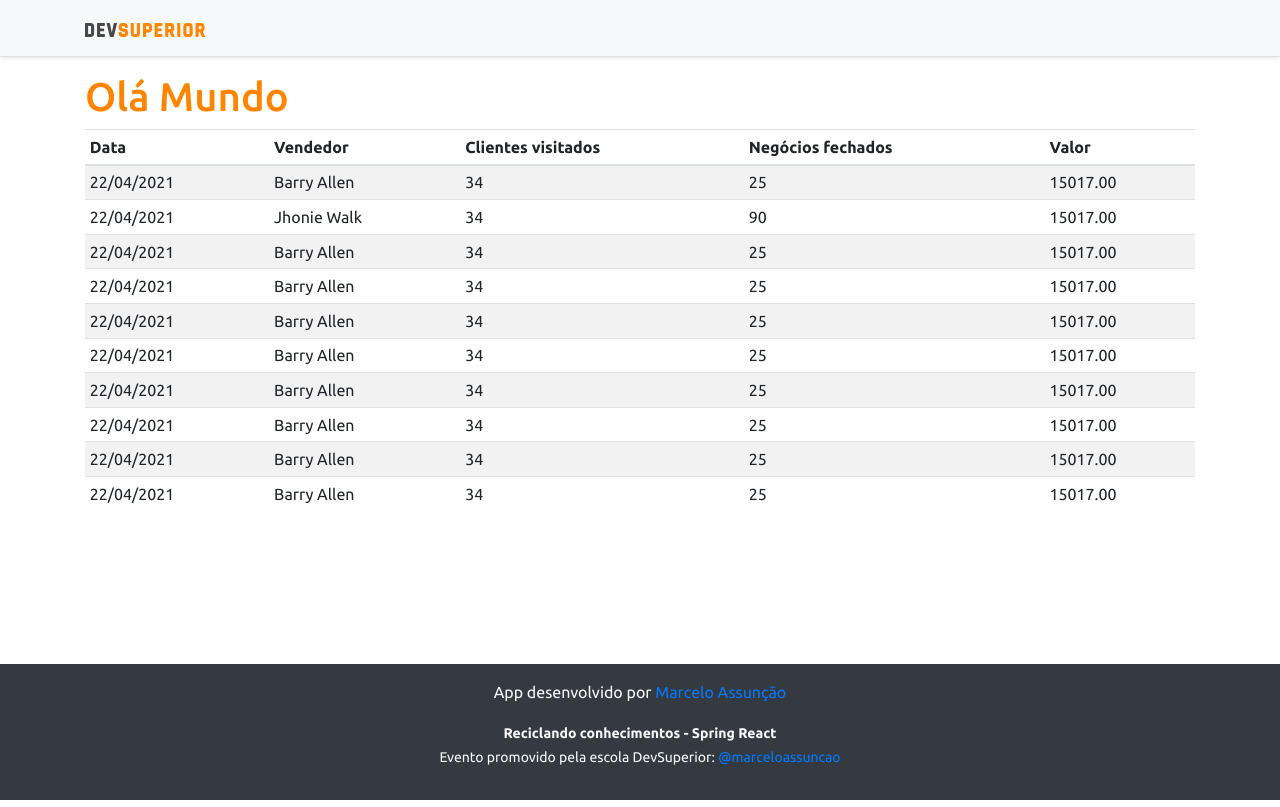
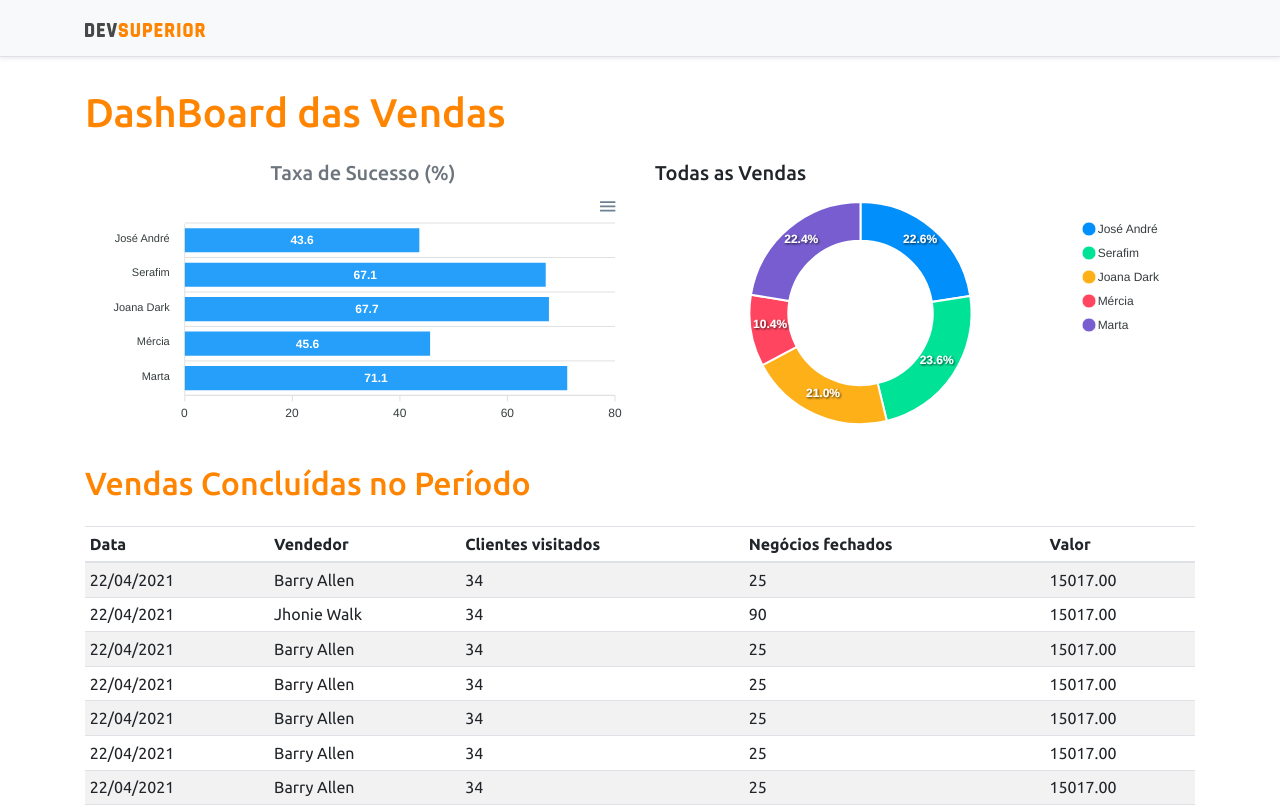
Before and after one commit to marcelopacto/projeto-sds3, a React (Create React App) app in the folder frontend/: page / in a window 1280 px wide. Shown: the top 807 px of the page. Built offline with nearby package versions, Linux system fonts and the light colour scheme.

Commit message:
Statics Charts

```diff
--- a/frontend/package.json
+++ b/frontend/package.json
@@ -12,10 +12,12 @@
     "@types/node": "^12.0.0",
     "@types/react": "^17.0.0",
     "@types/react-dom": "^17.0.0",
+    "apexcharts": "^3.26.1",
     "bootstrap": "^4.6.0",
     "jquery": "1.9.1",
     "popper.js": "^1.16.1",
     "react": "^17.0.2",
+    "react-apexcharts": "^1.3.9",
     "react-dom": "^17.0.2",
     "react-scripts": "4.0.3",
     "typescript": "^4.1.2",
--- a/frontend/src/App.tsx
+++ b/frontend/src/App.tsx
@@ -1,4 +1,6 @@
+import BarChart from "components/BarChart";
 import DataTable from "components/DataTable/Index";
+import DonutChart from "components/DonutChart";
 import Footer from "components/Footer";
 import NavBar from "components/NavBar";
 
@@ -7,7 +9,23 @@
     <>
     <NavBar/>
     <div className="container">
-       <h1 className="text-primary">Olá Mundo</h1>
+       <h1 className="text-primary py-3">DashBoard das Vendas</h1>
+
+       <div className="row px-3">
+         <div className="col-sm-6">
+           <h5 className="text-center text-secondary"> Taxa de Sucesso (%)</h5>
+           <BarChart/>
+         </div>
+
+         <div className="col-sm-6">
+           <h5>Todas as Vendas</h5>
+           <DonutChart/>
+         </div>
+       </div>
+<div className="py-3">
+  <h2 className="text-primary">Vendas Concluídas no Período</h2>
+</div>
+
        <DataTable/>
 
     </div>
--- /dev/null
+++ b/frontend/src/components/BarChart/index.tsx
@@ -0,0 +1,34 @@
+import Chart from 'react-apexcharts';
+
+const BarChart = () => {
+
+      const options = {
+        plotOptions: {
+            bar: {
+                horizontal: true,
+            }
+        },
+    };
+
+    const mockData = {
+        labels: {
+            categories: ['José André', 'Serafim', 'Joana Dark', 'Mércia', 'Marta']
+        },
+        series: [
+            {
+                name: "% Sucesso",
+                data: [43.6, 67.1, 67.7, 45.6, 71.1]
+            }
+        ]
+    };
+    return (
+      <Chart
+       options = {{...options, xaxis: mockData.labels}}
+       series={mockData.series}
+       type = "bar"
+       height = "240"
+      />
+    );
+  }
+
+  export default BarChart
--- /dev/null
+++ b/frontend/src/components/DonutChart/index.tsx
@@ -0,0 +1,25 @@
+import Chart from 'react-apexcharts';
+
+const DonutChart = () => {
+
+    const mockData = {
+        series: [477138, 499928, 444867, 220426, 473088],
+        labels: ['José André', 'Serafim', 'Joana Dark', 'Mércia', 'Marta']
+    }
+
+    const options = {
+        legend: {
+            show: true
+        }
+    }
+    return (
+      <Chart
+       options = {{...options, labels: mockData.labels}}
+       series={mockData.series}
+       type = "donut"
+       height = "240"
+      />
+    );
+  }
+
+  export default DonutChart
```
Also changed, not shown: 1 other file (tests, documents, lock files or other folders).
